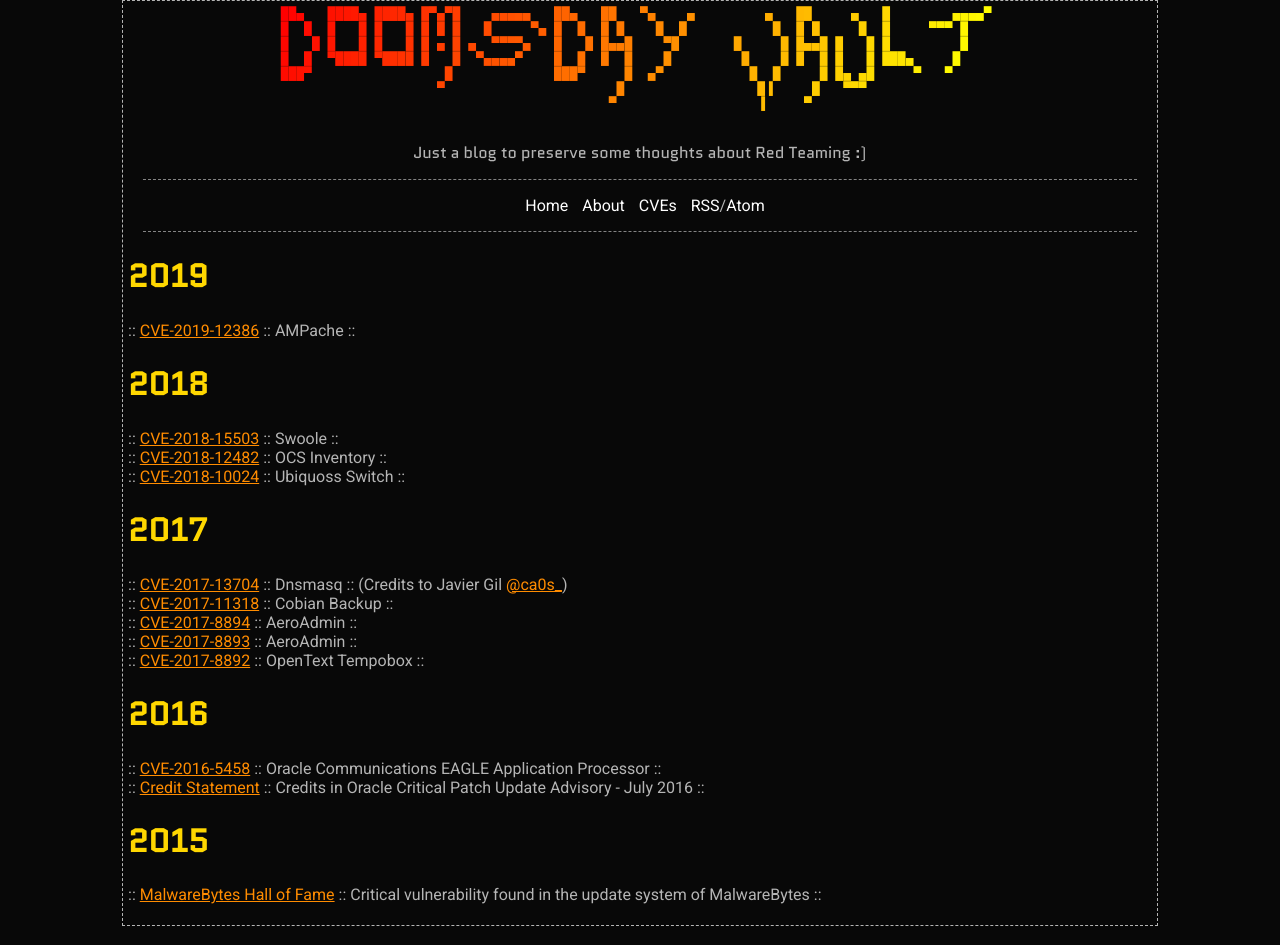
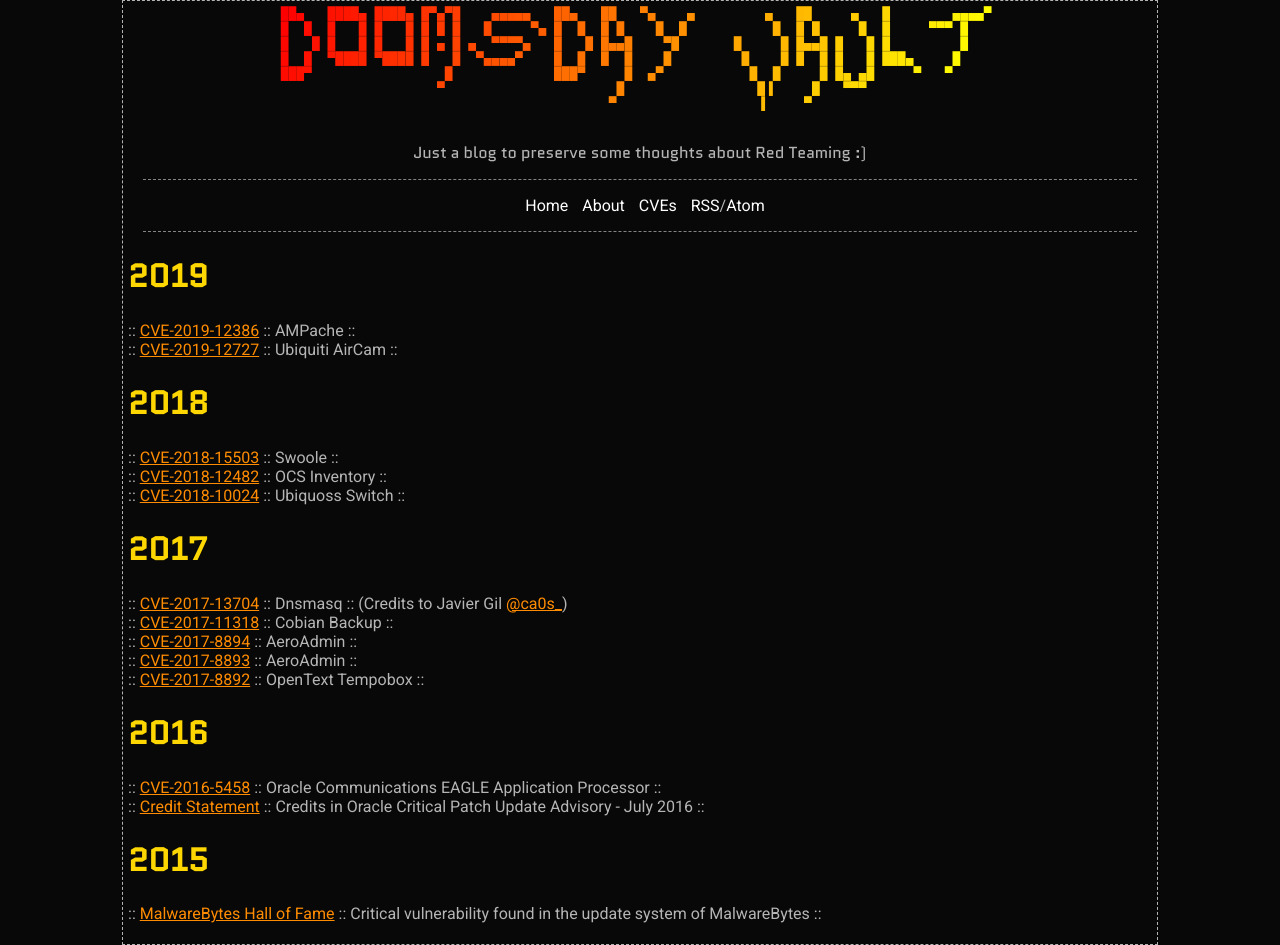
Before and after one commit to X-C3LL/x-c3ll.github.io, a Jekyll site: the page built from cves.md, in a window 1280 px wide. Built offline with Jekyll 4.4.1, drawn with Linux system fonts in a browser that asks for light colours.

Commit message:
Update cves.md

```diff
--- a/cves.md
+++ b/cves.md
@@ -6,6 +6,7 @@ permalink: cves.html
 
 # 2019
 :: [CVE-2019-12386](https://cve.mitre.org/cgi-bin/cvename.cgi?name=CVE-2019-12386) :: AMPache :: <br />
+:: [CVE-2019-12727](https://cve.mitre.org/cgi-bin/cvename.cgi?name=CVE-2019-12727) :: Ubiquiti AirCam :: <br />
 
 # 2018
 :: [CVE-2018-15503](https://cve.mitre.org/cgi-bin/cvename.cgi?name=CVE-2018-15503) :: Swoole :: <br />
```
